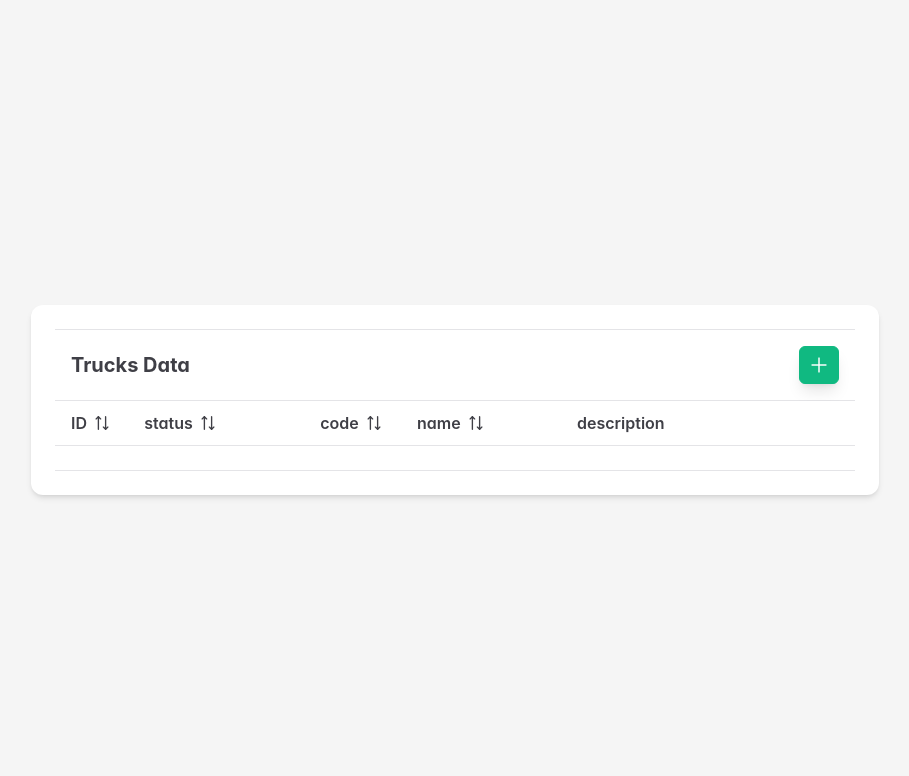
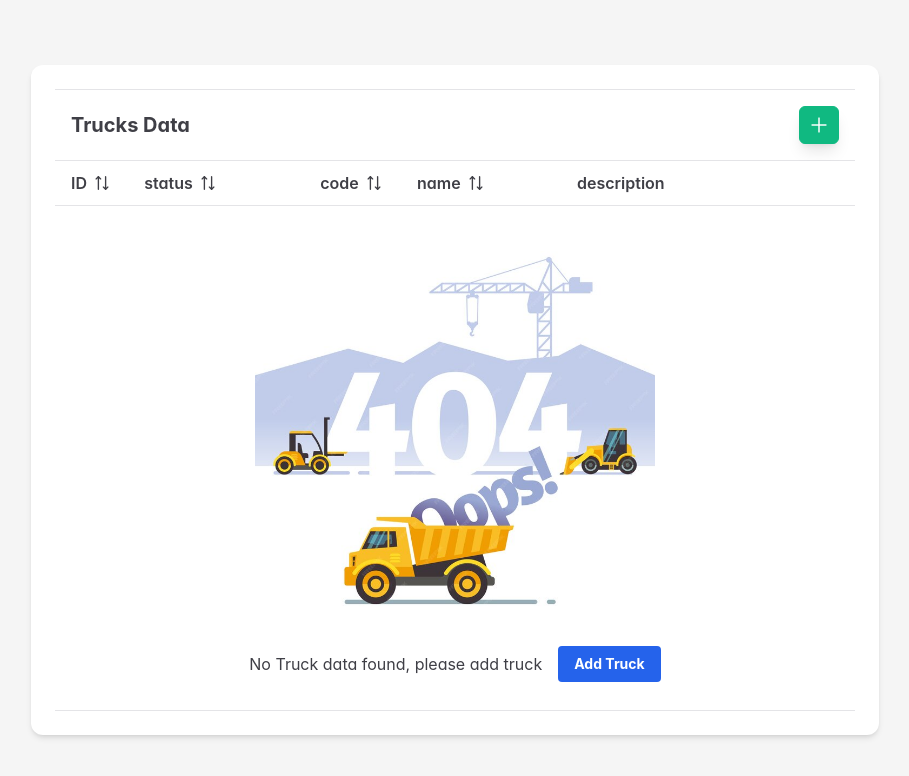
Before and after one commit to MarcinSufa/truck-management-app, a Vue app: page / in a window 1280 px wide. Shown: the top 776 px of the page, without its empty margins (185-1094 px from the left). Built offline with nearby package versions, Linux system fonts and the light colour scheme; no server answers; what @formkit/vue would draw is missing.

Commit message:
Added Loading and empty state to truck data table

```diff
--- a/src/components/TrucksDataTable.vue
+++ b/src/components/TrucksDataTable.vue
@@ -8,9 +8,11 @@ import {useStore} from "../store";
 import Dialog from "primevue/dialog";
 import Toast from "primevue/toast";
 import {truckStatusData} from "../utils/truck-utils";
+import notFound from '../assets/images/truck-not-found.jpg'
 
 const store = useStore()
 const trucks = computed(() => store.trucks)
+const loading = ref(store.trucksLoading)
 const truckStatus = truckStatusData;
 
 const deleteTruckDialog = ref(false)
@@ -49,13 +51,27 @@ function addTruck() {
 
 <template>
   <Toast/>
-  <DataTable :value="trucks" tableStyle="min-width: 50rem;" scrollable scrollHeight="50rem">
+  <DataTable :value="trucks" tableStyle="min-width: 50rem;" scrollable scrollHeight="50rem" :loading="loading">
     <template #header>
       <div class="flex flex-wrap items-center justify-between gap-2">
         <span class="text-xl text-900 font-bold">Trucks Data</span>
         <Button icon="pi pi-plus" raised @click="addTruck"/>
       </div>
     </template>
+    <template #empty>
+      <div class='flex flex-col items-center justify-center my-4'>
+        <img :src='notFound' alt='Social Hive logo' width="400"/>
+        <div class="flex items-center mt-3">
+          <h2 class='text-bold mr-4'> No Truck data found, please add truck</h2>
+          <button class='bg-blue-600 hover:bg-blue-700 text-white text-sm font-bold py-2 px-4 rounded'
+                  @click="addTruck">
+            Add Truck
+          </button>
+        </div>
+      </div>
+
+    </template>
+    <template #loading> Loading truck data. Please wait.</template>
     <Column field="id" header="ID" sortable style="max-width: 12rem; overflow: hidden"></Column>
     <Column field="status" header="status" sortable style="width: 22%">
       <template #body="slotProps">
--- a/src/store/index.ts
+++ b/src/store/index.ts
@@ -10,6 +10,7 @@ export const useStore = defineStore('main', {
         API_URL: 'http://qa-api-mock-3.eu-central-1.elasticbeanstalk.com/',
         isInitialized: false,
         isFormVisible: false,
+        trucksLoading: false,
         draftTruck: {} as Truck | {},
         isTruckEdition: false,
         trucks: [] as Truck[],
@@ -35,6 +36,7 @@ export const useStore = defineStore('main', {
         },
         async fetchTrucks(param) {
             try {
+                this.trucksLoading = true
                 const response = await axios.get(this.API_URL + param, {
                     params: {
                         limit: 30
@@ -43,6 +45,8 @@ export const useStore = defineStore('main', {
                 this.trucks = response.data
             } catch (error) {
                 console.log(error)
+            } finally {
+                this.trucksLoading = true;
             }
         },
         async fetchTruckById(param) {
```
Also changed, not shown: src/assets/images/truck-not-found.jpg (added).
